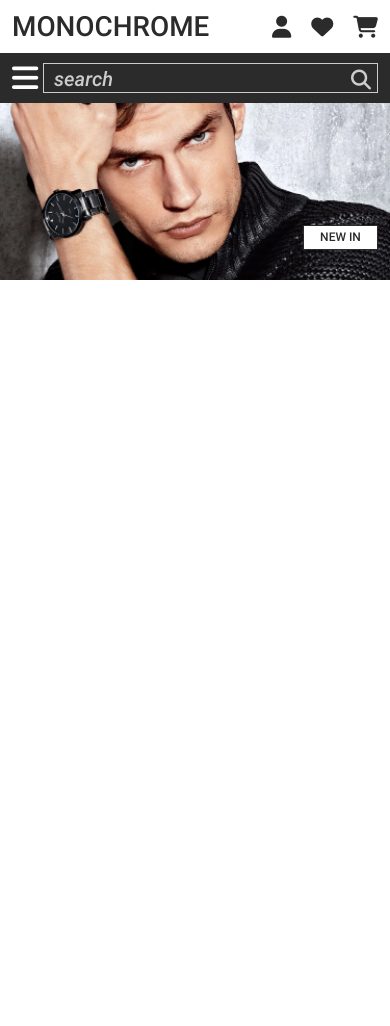
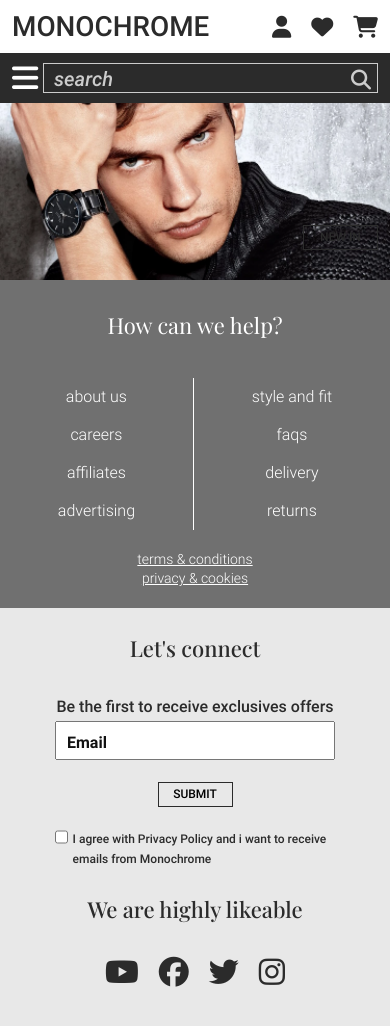
Before and after one commit to Oanee/monochrome, a Next.js app: page / in a window 390 px wide. Shown: the top 1026 px of the page. Before the commit the page ends 844 px from the top, so only its background shows below. Built offline with nearby package versions, Linux system fonts and the light colour scheme.

Commit message:
mono footer mobile

```diff
--- /dev/null
+++ b/components/common/footer/Footer.jsx
@@ -0,0 +1,16 @@
+import FooterPrimary from './FooterPrimary';
+import FooterSecondary from './FooterSecondary';
+
+export default function Footer() {
+  return (
+    <>
+      <section className="footer-primary">
+        <FooterPrimary></FooterPrimary>
+      </section>
+
+      <section className="footer-secondary">
+        <FooterSecondary></FooterSecondary>
+      </section>
+    </>
+  );
+}
--- /dev/null
+++ b/components/common/footer/FooterPrimary.jsx
@@ -0,0 +1,77 @@
+import Link from 'next/link';
+
+export default function FooterPrimary() {
+  return (
+    <>
+      <header className="footer-primary-title">
+        <h1>How can we help?</h1>
+      </header>
+
+      <div className="footer-primary-nav">
+        <ul>
+          <li>
+            <Link href="/" title="about us">
+              about us
+            </Link>
+          </li>
+
+          <li>
+            <Link href="/" title="careers">
+              careers
+            </Link>
+          </li>
+
+          <li>
+            <Link href="/" title="affiliates">
+              affiliates
+            </Link>
+          </li>
+
+          <li>
+            <Link href="/" title="advertising">
+              advertising
+            </Link>
+          </li>
+        </ul>
+
+        <div className="footer-primary-nav-line"></div>
+
+        <ul>
+          <li>
+            <Link href="/" title="style and fit">
+              style and fit
+            </Link>
+          </li>
+
+          <li>
+            <Link href="/" title="faqs">
+              faqs
+            </Link>
+          </li>
+
+          <li>
+            <Link href="/" title="delivery">
+              delivery
+            </Link>
+          </li>
+
+          <li>
+            <Link href="/" title="returns">
+              returns
+            </Link>
+          </li>
+        </ul>
+      </div>
+
+      <footer className="footer-primary-terms">
+        <Link href="/" title="terms">
+          terms & conditions
+        </Link>
+
+        <Link href="/" title="terms">
+          privacy & cookies
+        </Link>
+      </footer>
+    </>
+  );
+}
--- /dev/null
+++ b/components/common/footer/FooterSecondary.jsx
@@ -0,0 +1,96 @@
+export default function FooterSecondary() {
+  return (
+    <>
+      <header className="footer-secondary-connect">
+        <div className="footer-secondary-connect-newsletter">
+          <div className="footer-secondary-connect-newsletter-title">
+            <h1>Let's connect</h1>
+          </div>
+          <form>
+            <label for="email">Be the first to receive exclusives offers</label>
+            <div className="form-email">
+              <input
+                type="email"
+                name="email"
+                id="email"
+                placeholder="Email"
+                required
+              />
+            </div>
+
+            <div className="form-cta">
+              <button
+                type="submit"
+                className="button button-uppercase button-small"
+              >
+                Submit
+              </button>
+            </div>
+
+            <div className="form-checkbox">
+              <input
+                type="checkbox"
+                name="Privacy Policy"
+                id="Privacy Policy"
+                required
+              />
+              <label for="Privacy Policy">
+                I agree with
+                <span> Privacy Policy </span>
+                and i want to receive emails from Monochrome
+              </label>
+            </div>
+          </form>
+        </div>
+      </header>
+
+      <footer className="footer-secondary-social">
+        <div className="footer-secondary-connect-social-title">
+          <h1>We are highly likeable</h1>
+        </div>
+
+        <ul>
+          <li>
+            <a
+              href="https://youtube.com"
+              target="_blank"
+              rel="noopener noreferrer"
+            >
+              <i className="fa-brands fa-youtube"></i>
+            </a>
+          </li>
+
+          <li>
+            <a
+              href="https://facebook.com"
+              target="_blank"
+              rel="noopener noreferrer"
+            >
+              <i className="fa-brands fa-facebook"></i>
+            </a>
+          </li>
+
+          <li>
+            <a
+              href="https://twitter.com"
+              target="_blank"
+              rel="noopener noreferrer"
+            >
+              <i className="fa-brands fa-twitter"></i>
+            </a>
+          </li>
+
+          <li>
+            <a
+              href="https://instagram.com"
+              target="_blank"
+              rel="noopener noreferrer"
+            >
+              <i className="fa-brands fa-instagram"></i>
+            </a>
+          </li>
+        </ul>
+      </footer>
+    </>
+  );
+}
--- a/pages/index.jsx
+++ b/pages/index.jsx
@@ -1,3 +1,4 @@
+import Footer from '../components/common/footer/Footer';
 import Header from '../components/common/header/Header';
 import BannerMain from '../components/homepage/BannerMain';
 
@@ -12,7 +13,9 @@ export default function Home() {
         <BannerMain></BannerMain>
       </main>
 
-      <footer className="footer"></footer>
+      <footer className="footer">
+        <Footer></Footer>
+      </footer>
     </div>
   );
 }
--- a/styles/_variables.scss
+++ b/styles/_variables.scss
@@ -1,4 +1,5 @@
 $brand-primary: #2b2b2b;
+$brand-secondary: #707070;
 
 $gray-primary: #ffffff;
 $gray-secondary: #e8e8e8;
--- /dev/null
+++ b/styles/common/footer/_footer-primary.scss
@@ -0,0 +1,38 @@
+.footer-primary {
+  background-color: $brand-secondary;
+  color: $gray-primary;
+  text-align: center;
+
+  h1 {
+    font-size: 22px;
+    font-weight: 300;
+    line-height: 30px;
+    padding: 30px 0;
+  }
+
+  &-nav {
+    font-size: 16px;
+    font-family: 'Roboto';
+    font-weight: 300;
+    line-height: 38px;
+    display: flex;
+    justify-content: space-evenly;
+
+    &-line {
+      content: '';
+      width: 1px;
+      background-color: $gray-primary;
+    }
+  }
+
+  &-terms {
+    font-size: 14px;
+    font-weight: 300;
+    text-decoration: underline;
+    line-height: 19px;
+    padding: 20px 0;
+    font-family: 'Roboto';
+    display: flex;
+    flex-direction: column;
+  }
+}
--- /dev/null
+++ b/styles/common/footer/_footer-secondary.scss
@@ -0,0 +1,75 @@
+.footer-secondary {
+  text-align: center;
+  background-color: $gray-secondary;
+
+  h1 {
+    font-size: 22px;
+    font-weight: 500;
+    line-height: 30px;
+    padding: 25px 0;
+    margin: 0;
+  }
+
+  &-connect-newsletter {
+    form {
+      font-family: 'Roboto';
+      font-weight: 500;
+
+      label {
+        font-size: 16px;
+        line-height: 20px;
+      }
+
+      .form-email {
+        display: flex;
+        justify-content: center;
+
+        input {
+          width: 280px;
+          padding-left: 10px;
+          color: $black-primary;
+          font-weight: 700;
+
+          &::placeholder {
+            font-size: 16px;
+            color: $black-primary;
+            font-weight: 700;
+          }
+        }
+      }
+
+      .form-cta {
+        display: flex;
+        justify-content: center;
+        padding: 22px 0;
+      }
+
+      .form-checkbox {
+        display: flex;
+        padding: 0 14%;
+        justify-content: center;
+
+        input {
+          height: 16px;
+          width: 16px;
+          display: flex;
+          margin-right: 5px;
+        }
+
+        label {
+          text-align: start;
+          font-size: 12px;
+        }
+      }
+    }
+  }
+
+  &-social ul {
+    display: flex;
+    flex-direction: row;
+    justify-content: center;
+    font-size: 30px;
+    gap: 20px;
+    padding-bottom: 35px;
+  }
+}
--- /dev/null
+++ b/styles/common/footer/_index.scss
@@ -0,0 +1,2 @@
+@import './footer-primary';
+@import './footer-secondary';
--- a/styles/common/ui/_button.scss
+++ b/styles/common/ui/_button.scss
@@ -22,6 +22,7 @@
     line-height: 13px;
     height: 25px;
     width: 75px;
+    background-color: transparent;
   }
 
   &-large {
--- a/styles/index.scss
+++ b/styles/index.scss
@@ -27,3 +27,4 @@ body {
 }
 
 @import './homepage/index';
+@import './common/footer/index';
```
